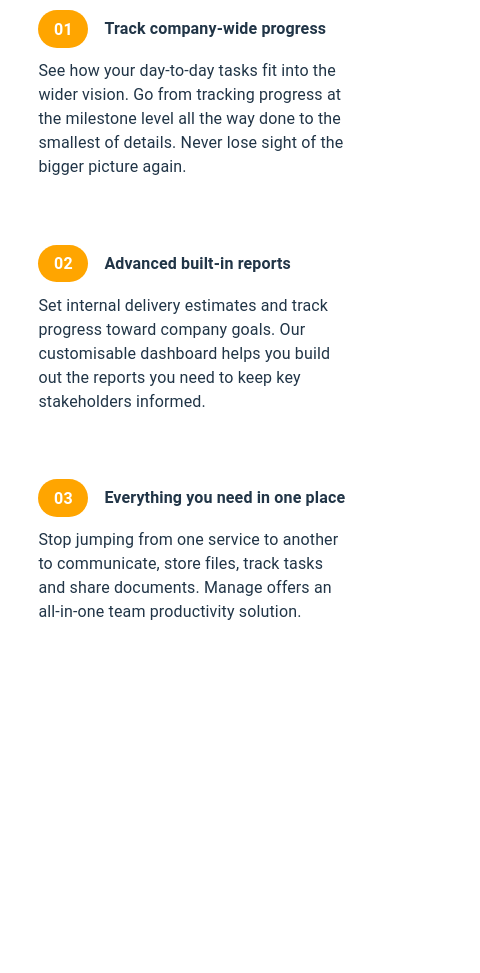
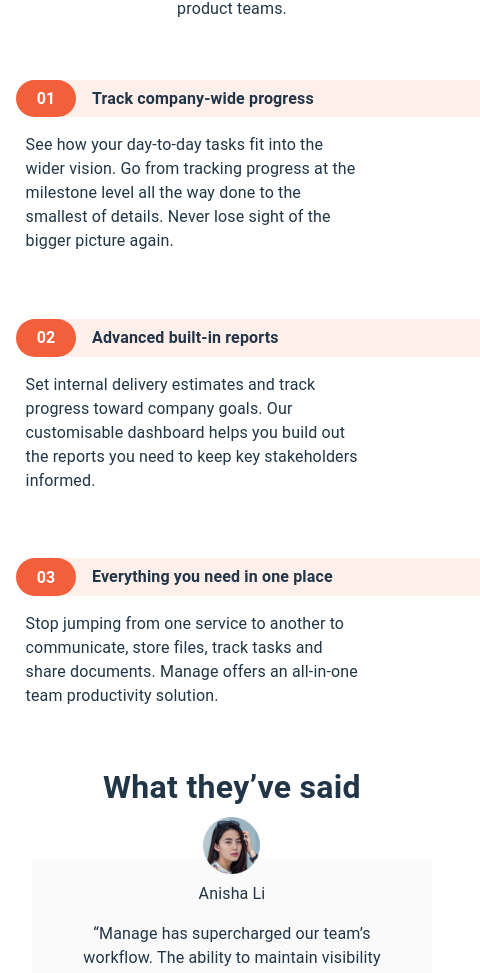
Before and after one commit to ItaloDev-Marcelo/Manage-LoadingPage-MUI-16, a React (Vite) app: page / in a window 390 px wide. Shown: the part 1019-1992 px from the top of the page, 480 px wide, since content can reach past the window. Before the commit the page ends 1698 px from the top, so only its background shows below. Built offline with nearby package versions, Linux system fonts and the light colour scheme.

Commit message:
update mobile

```diff
--- a/src/App.css
+++ b/src/App.css
@@ -11,6 +11,7 @@ body {
      background-repeat: no-repeat;
      background-position: top -70px left 130px;
      background-size: 95%;
+     overflow-x: hidden;
 }
 
 :root {
@@ -44,10 +45,54 @@ body {
 }
 
 
+.profile-information-area .profile-photo > img {
+    position: relative;
+    top: -10px;
+width: 57px;
+}
+
+
+.card {
+    display: flex;
+    justify-content: center;
+    align-items: center;
+    text-align: center;
+    width: 400px;
+    background-color: var(--Very-Light-Gray);
+    height: 160px;
+    margin: 1em 0 3em 0;
+}
+
+.card:nth-of-type(2), .card:nth-of-type(3), .card:nth-of-type(4) {
+    height: 220px;
+}
+
+.card:nth-of-type(2)  > .information , .card:nth-of-type(3)  > .information , .card:nth-of-type(4)  > .information   {
+    padding: 1em 5em;
+}
+
+.card .information {
+
+    padding-bottom: 2em;
+}
 
 
 
+.bullet {
+    width: 10px;
+    height: 10px;
+    border: 1px solid hsl(12, 88%, 59%);
+    border-radius: 50px;
+}
 
+.bullet:hover, .bullet:active, .bullet.active {
+    background-color: var(--Bright-Red);
+    border: none;
+}
+
+.bullet:not(:nth-of-type(1)) ,.bullet:not(:nth-of-type(4)){
+    margin: 0 .2em;
+}
 
 @media (min-width: 800px) {
     .container-home-image img {
--- a/src/App.jsx
+++ b/src/App.jsx
@@ -1,30 +1,58 @@
 import NavMobile from './components/Nav/navM';
 import NavDesk from './components/Nav/navD';
 import './App.css'
-import { Stack} from '@mui/material';
+import { Stack } from '@mui/material';
 import Home from './pages/Home';
 import About from './pages/About';
+import SlideDesk from './components/Slider/sliderD';
+import SlideMobile from './components/Slider/SliderM';
 function App() {
 
   return (
     <>
-      <Stack sx={{display: {
+      <Stack sx={{
+        display: {
           xs: 'block',
           lg: 'none'
-      }}}>
+        }
+      }}>
 
         <NavMobile />
       </Stack>
-      <Stack sx={{display: {
+      <Stack sx={{
+        display: {
           xs: 'none',
           lg: 'flex'
-      }}}>
+        }
+      }}>
 
         <NavDesk />
       </Stack>
-      <Home/>
-      <About/>
+      <Home />
+      <About />
+
+      <Stack sx={{
+        display: {
+          xs: 'flex',
+          lg: 'none'
+        }
+      }}>
+        <SlideMobile />
+      </Stack>
+
+
+      <Stack sx={{
+        display: {
+          xs: 'none',
+          lg: 'flex'
+        }
+      }}>
+        <SlideDesk />
+      </Stack>
     </>
+
+
+
   )
 }
 
--- a/src/components/InfoCards/index.jsx
+++ b/src/components/InfoCards/index.jsx
@@ -3,12 +3,14 @@ import { Stack, Typography, Box } from '@mui/material'
 export default function Card({level, levelTitle, textInfo}) {
   return (
     <Stack component='article' margin='1.7em 0'>
-        <Box className='line' sx={{display: 'flex', alignItems: 'center'}} >
-           <Box className='num-box' sx={{width: {xs: '50px', md: '100px'}, padding: '.4em', marginRight: '1em',borderRadius: '45px', background: 'orange', color: 'white', textAlign: 'center'}} >
+        <Box className='line' sx={{display: 'flex', alignItems: 'center', zIndex: '12', width: {xs: '100%', md: 'auto'}, position: 'relative', left: {xs: '1em', md: '0'},  background: {xs: 'hsl(13, 100%, 96%)', md: 'trasparent'}, borderRadius: {xs: '40px 0 0 40px', md: '0'}}} >
+           <Box className='num-box' sx={{width: {xs: '60px', md: '100px'}, padding: '.4em', marginRight: '1em',borderRadius: '45px',  background: 'hsl(12, 88%, 59%)', color: 'white', textAlign: 'center'}} >
             <Typography component='strong' fontWeight='700'>{level}</Typography></Box>
            <Typography  component='h3' className='level-text' fontSize={{xs: '1em', lg: '1.5em'}} fontWeight='600' >{levelTitle}</Typography>
         </Box>
-        <Typography margin='.7em 0' component='p' >{textInfo}</Typography>
+        <Stack maxWidth='365px' paddingLeft='.1em'>
+        <Typography margin='1em 0 .7em 0 ' paddingLeft={3} component='p' >{textInfo}</Typography>
+        </Stack>
     </Stack>
   )
 }
--- a/src/components/Slider/SliderDesk.jsx
+++ b/src/components/Slider/SliderM.jsx
@@ -10,17 +10,17 @@ import { useState } from 'react';
 export default function sliderMobile() {
   const [navItem, setNavItem] = useState('card0');
   return (
-    <Stack component='section' >
-       <Typography component='h4' className='headerTitle'>What they’ve said</Typography>
+    <Stack component='section' padding='1em 2em' alignSelf='center' >
+       <Typography component='h4' className='headerTitle' mb={4} textAlign='center' fontWeight='600' fontSize={{xs: '2em', lg: '3em'}}>What they’ve said</Typography>
         <Stack className='slider-container'>
            <Stack component='article' className='card' display={navItem === 'card0' ? 'flex' : 'none'}>
               <Box className='profile-information-area'>
                  <Box className='profile-photo'>
-                 <img src={Img1} alt='Anisha Li' />
+                 <img src={Img1} alt='Anisha Li'   />
                  </Box>
-                 <Typography component='p' className='profile-name'>Anisha Li</Typography>
+                 <Typography component='p' className='profile-name' margin='-.5em 0 1em 0'>Anisha Li</Typography>
               </Box>
-              <Typography component='p' className='information'> “Manage has supercharged our team’s workflow. The ability to maintain visibility on larger milestones at all times keeps everyone motivated.”</Typography>
+              <Typography component='p' className='information' padding='0 3em 2em 3em'> “Manage has supercharged our team’s workflow. The ability to maintain visibility on larger milestones at all times keeps everyone motivated.”</Typography>
            </Stack>
            <Stack component='article' className='card' display={navItem === 'card1' ? 'flex' : 'none'}>
               <Box className='profile-information-area'>
@@ -49,14 +49,17 @@ export default function sliderMobile() {
               </Box>
               <Typography component='p' className='information'>“Their software allows us to track, manage and collaborate on our projects from anywhere. It keeps the whole team in-sync without being intrusive.”</Typography>
            </Stack>
-           <Stack display='flex'>
-              <Box className='bullet' onClick={()  => setNavItem('card0')}></Box>
-              <Box className='bullet' onClick={()  => setNavItem('card1')}></Box>
-              <Box className='bullet' onClick={()  => setNavItem('card2')}></Box>
-              <Box className='bullet' onClick={()  => setNavItem('card3')}></Box>
+           <Stack display='flex' position='relative' top='-1.5em' flexDirection='row' justifyContent='center'>
+              <Box className={navItem === 'card0' ? 'bullet active' : 'bullet'} onClick={()  => setNavItem('card0')}></Box>
+              <Box className={navItem === 'card1' ? 'bullet active' : 'bullet'}  onClick={()  => setNavItem('card1')}></Box>
+              <Box className={navItem === 'card2' ? 'bullet active' : 'bullet'}  onClick={()  => setNavItem('card2')}></Box>
+              <Box className={navItem === 'card3' ? 'bullet active' : 'bullet'}  onClick={()  => setNavItem('card3')}></Box>
            </Stack>
         </Stack>
+
+        <Stack component='div' >
         <ButtonItem text='Get Started' color='white' bg='orange' />
+        </Stack>
     </Stack>
   )
 }
--- a/src/components/Slider/sliderMobile.jsx
+++ b/src/components/Slider/sliderD.jsx
@@ -1,19 +1,19 @@
-import { Stack, Typography} from "@mui/material";
+import { Stack, Typography, Box} from "@mui/material";
 import slideDt from './slideData'
 import ButtonItem from "../Button/Button";
 
-export default function sliderMobile() {
+export default function sliderDesk() {
 
   const SlideData = slideDt;
 
   return (
-    <Stack component='section' >
+    <Stack component='section'>
        <Typography component='h4' className='headerTitle'>What they’ve said</Typography>
-        <Stack display={flex} spacing={4}>
+        <Stack display='flex' spacing={4}>
         {
           SlideData.map(({profilePhoto, name, info}) => {
               return (
-                     <Stack component='article' className='slideD' display={navItem === 'card0' ? 'flex' : 'none'}>
+                     <Stack component='article' className='slideD' >
                                  <Box className='profile-information-area'>
                                     <Box className='profile-photo'>
                                     <img src={profilePhoto} alt={name} />
--- a/src/pages/About.jsx
+++ b/src/pages/About.jsx
@@ -3,21 +3,23 @@ import Grid from '@mui/material/Grid2';
 import Card from '../components/InfoCards';
 
 export default function About() {
+
+  // padding={{xs: '1em 2.4em ', lg: '1em 7em'}}
   return (
     <Stack component='section'>
-        <Grid contained padding={{xs: '1em 2.4em ', lg: '1em 7em'}}>
+        <Grid contained >
           <Grid size={{xs: 12, lg:6}} >
              <Stack >
-                <Stack className='information-box' margin='1em 0'  textAlign={{xs: 'center', lg: 'left'}} >
+                <Stack padding={{xs: '1em 2.4em ', lg: '1em 7em'}} className='information-box' margin='1em 0'  textAlign={{xs: 'center', lg: 'left'}} >
                 <Typography component='h2' margin='1.5em 0 1em 0' padding={{xs: '0 2em'}} fontSize={{xs: '1.7em'}} fontWeight='600'> What’s different about Manage?</Typography>
-                <Typography component='p'> Manage provides all the functionality your team needs, without
+                <Typography component='p' padding='0 2em'> Manage provides all the functionality your team needs, without
   the complexity. Our software is tailor-made for modern digital
   product teams. </Typography>
                 </Stack>
              </Stack>
           </Grid>
           <Grid size={{xs: 12, lg:6}} >
-             <Stack alignSelf={{md: 'center'}} >
+             <Stack className='container' alignSelf={{md: 'center'}} >
              <Card level='01' levelTitle='Track company-wide progress' textInfo='See how your day-to-day tasks fit into the wider vision. Go from
   tracking progress at the milestone level all the way done to the
   smallest of details. Never lose sight of the bigger picture again.' />
```
Lines whose indentation alone changed are shown as unchanged.
